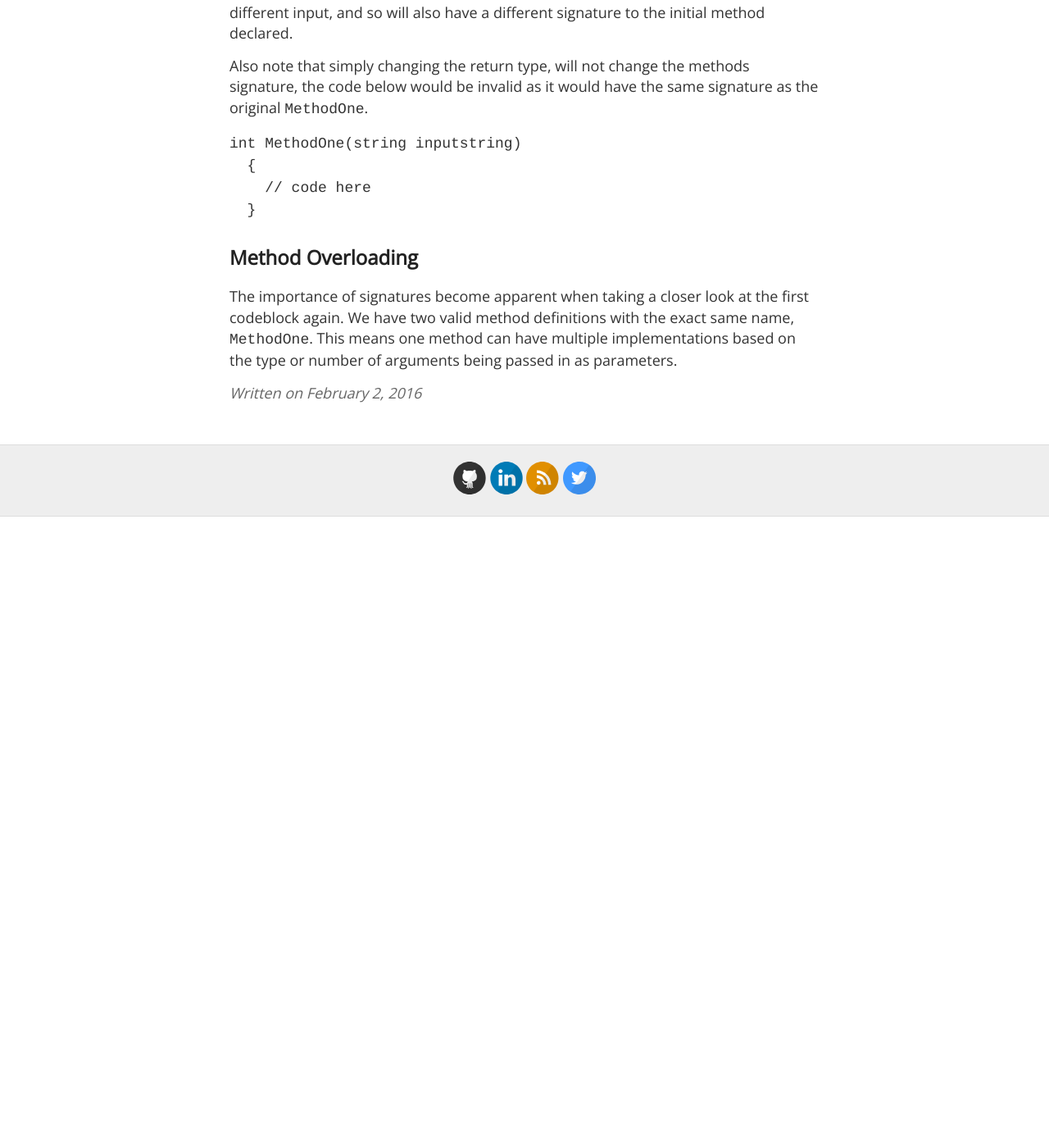
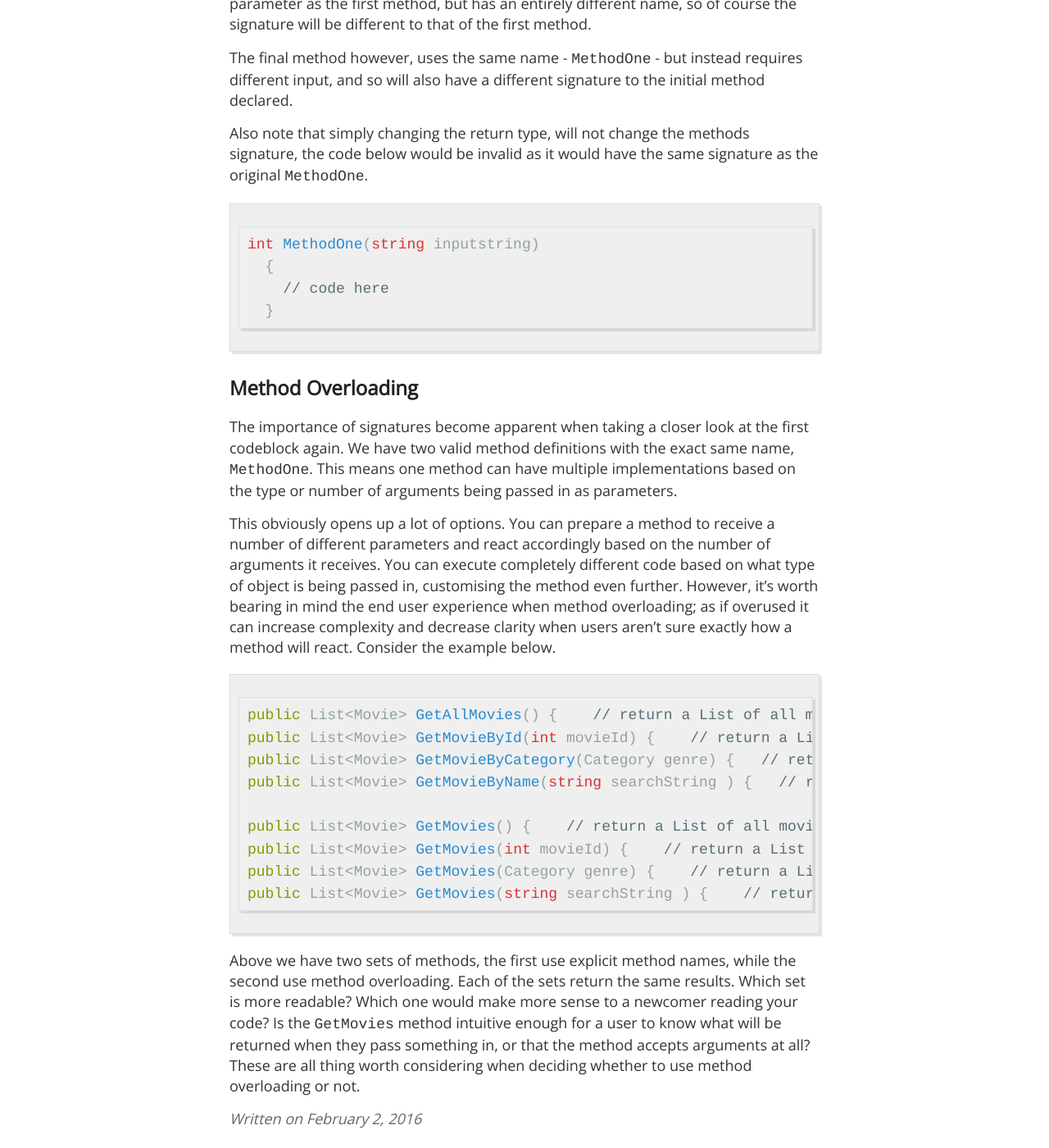
Before and after one commit to Teeohbee/Teeohbee.github.io, a Jekyll site: the page built from _posts/2016-02-02-Method-Overload.md, in a window 1280 px wide and 1400 px high, scrolled down 1063 px. Shown: the whole window at 82% size. Built offline with Jekyll 4.4.1, drawn with Linux system fonts in a browser that asks for light colours; Markdown is read by kramdown in place of the engine named in the settings; comment, search, counter and statistics services are not loaded; before the commit the page ends 1693 px from its top, so only the background shows below that; some of the changed text lies outside the part shown.

Commit message:
Update 2016-02-02-Method-Overload.md

````diff
--- a/_posts/2016-02-02-Method-Overload.md
+++ b/_posts/2016-02-02-Method-Overload.md
@@ -9,7 +9,7 @@
 
 A methods signature is used, much like a real signature, as a uniqueness indicator. It is not possible for a method to have the same signature as another. In the case of C#, a methods signature is defined by two parts of the method declaration itself, the name, and the parameters. It's worth noting that the return type of the method has no bearing on its signature at all.
 
-```CSharp
+```csharp
 string MethodOne(string inputstring)
   {
     // code here
@@ -32,7 +32,7 @@
 
 Also note that simply changing the return type, will not change the methods signature, the code below would be invalid as it would have the same signature as the original `MethodOne`.
 
-```CSharp
+```csharp
 int MethodOne(string inputstring)
   {
     // code here
@@ -42,3 +42,19 @@
 ## Method Overloading
 
 The importance of signatures become apparent when taking a closer look at the first codeblock again. We have two valid method definitions with the exact same name, `MethodOne`. This means one method can have multiple implementations based on the type or number of arguments being passed in as parameters.
+
+This obviously opens up a lot of options. You can prepare a method to receive a number of different parameters and react accordingly based on the number of arguments it receives. You can execute completely different code based on what type of object is being passed in, customising the method even further. However, it's worth bearing in mind the end user experience when method overloading; as if overused it can increase complexity and decrease clarity when users aren't sure exactly how a method will react. Consider the example below.
+
+```csharp
+public List<Movie> GetAllMovies() {    // return a List of all movies    }
+public List<Movie> GetMovieById(int movieId) {    // return a List by ID    }
+public List<Movie> GetMovieByCategory(Category genre) {   // return a List by Category    }
+public List<Movie> GetMovieByName(string searchString ) {   // return a List by search string    }
+
+public List<Movie> GetMovies() {    // return a List of all movies    }
+public List<Movie> GetMovies(int movieId) {    // return a List by ID    }
+public List<Movie> GetMovies(Category genre) {    // return a List by Category   }
+public List<Movie> GetMovies(string searchString ) {    // return a List by search string   }
+```
+
+Above we have two sets of methods, the first use explicit method names, while the second use method overloading. Each of the sets return the same results. Which set is more readable? Which one would make more sense to a newcomer reading your code? Is the `GetMovies` method intuitive enough for a user to know what will be returned when they pass something in, or that the method accepts arguments at all? These are all thing worth considering when deciding whether to use method overloading or not.
````
